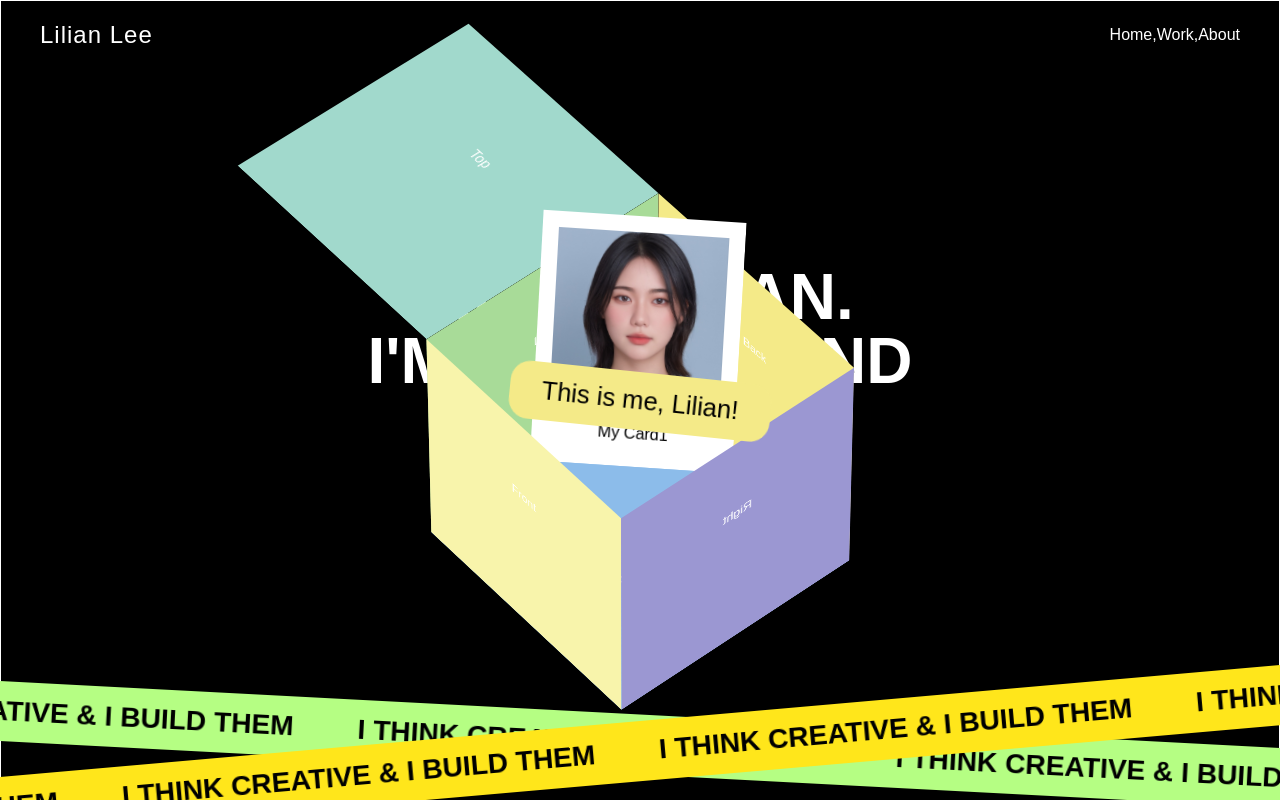
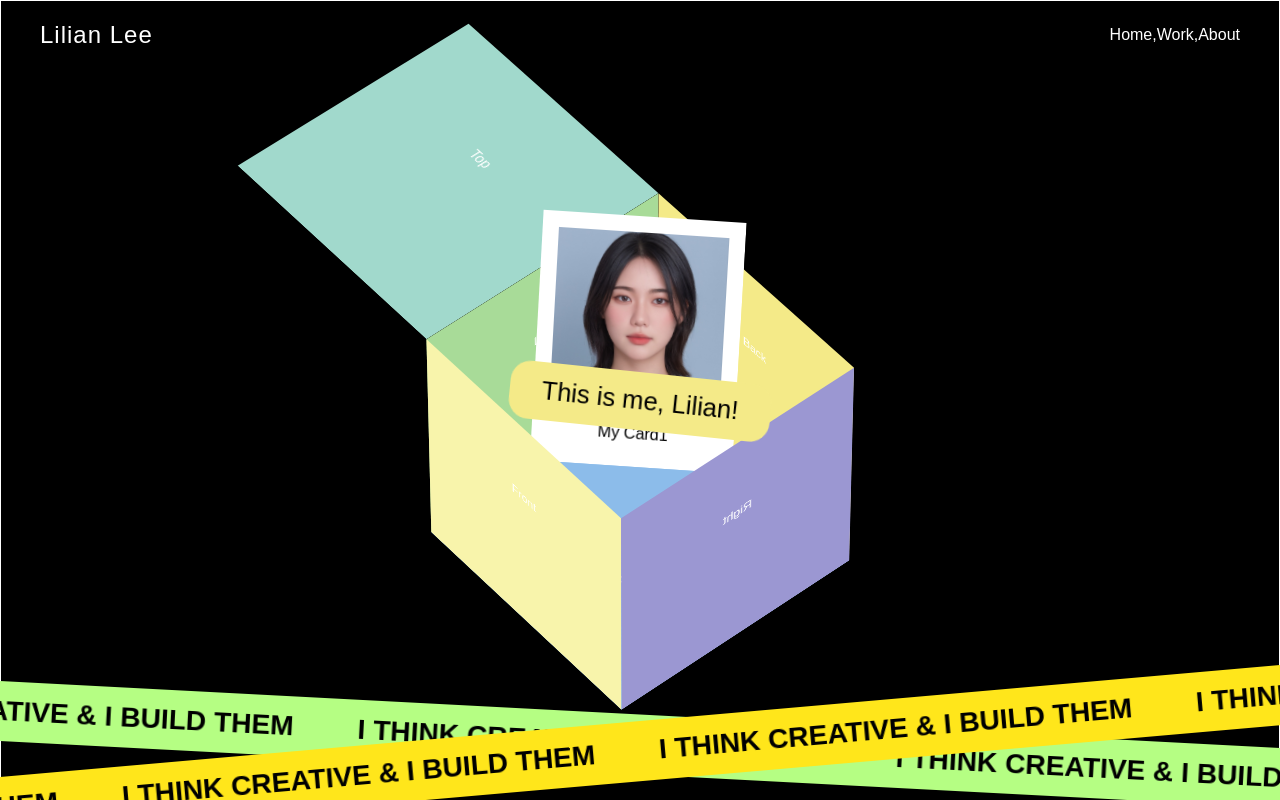
Before and after one commit to lilianlee0213/Portfolio-of-Lilian-Lee, a React (Create React App) app: page / in a window 1280 px wide. Shown: the top 800 px of the page. Built offline with nearby package versions, Linux system fonts and the light colour scheme; a web font is replaced by a local one.

Commit message:
add opacity for hero text

```diff
--- a/src/components/Home/index.js
+++ b/src/components/Home/index.js
@@ -77,6 +77,7 @@ export default function Home() {
 	const openBox = useTransform(scrollYProgress, [0.4, 0.5], [0, 300]);
 	const cardY = useTransform(scrollYProgress, [0.5, 0.6], [70, -150]);
 	const opacity = useTransform(scrollYProgress, [0.95, 1], [1, 0]);
+	const textOpacity = useTransform(scrollYProgress, [0.3, 0.4], [1, 0]);
 	useMotionValueEvent(scrollYProgress, 'change', (latest) => {
 		if (latest >= 0.6) {
 			setCardOut(true);
@@ -90,7 +91,9 @@ export default function Home() {
 		<div className="section-wrapper">
 			<div id="home" className="section hero" ref={targetRef}>
 				<motion.div className="sticky sticky-hero" style={{opacity}}>
-					<motion.div className="absolute w-100 fw-600 uppercase text-center hero-text">
+					<motion.div
+						className="absolute w-100 fw-600 uppercase text-center hero-text"
+						style={{opacity: textOpacity}}>
 						<Text text="Hi, I'm Lilian."></Text>
 						<Text text="I'm a Front-end"></Text>
 						<Text text="Developer."></Text>
--- a/src/components/Home/style.css
+++ b/src/components/Home/style.css
@@ -7,7 +7,7 @@
 }
 /******* title *******/
 .hero-text {
-	font-size: 5vw;
+	font-size: 8vw;
 	left: 50%;
 	top: 45%;
 	transform: translate(-50%, -50%);
```
